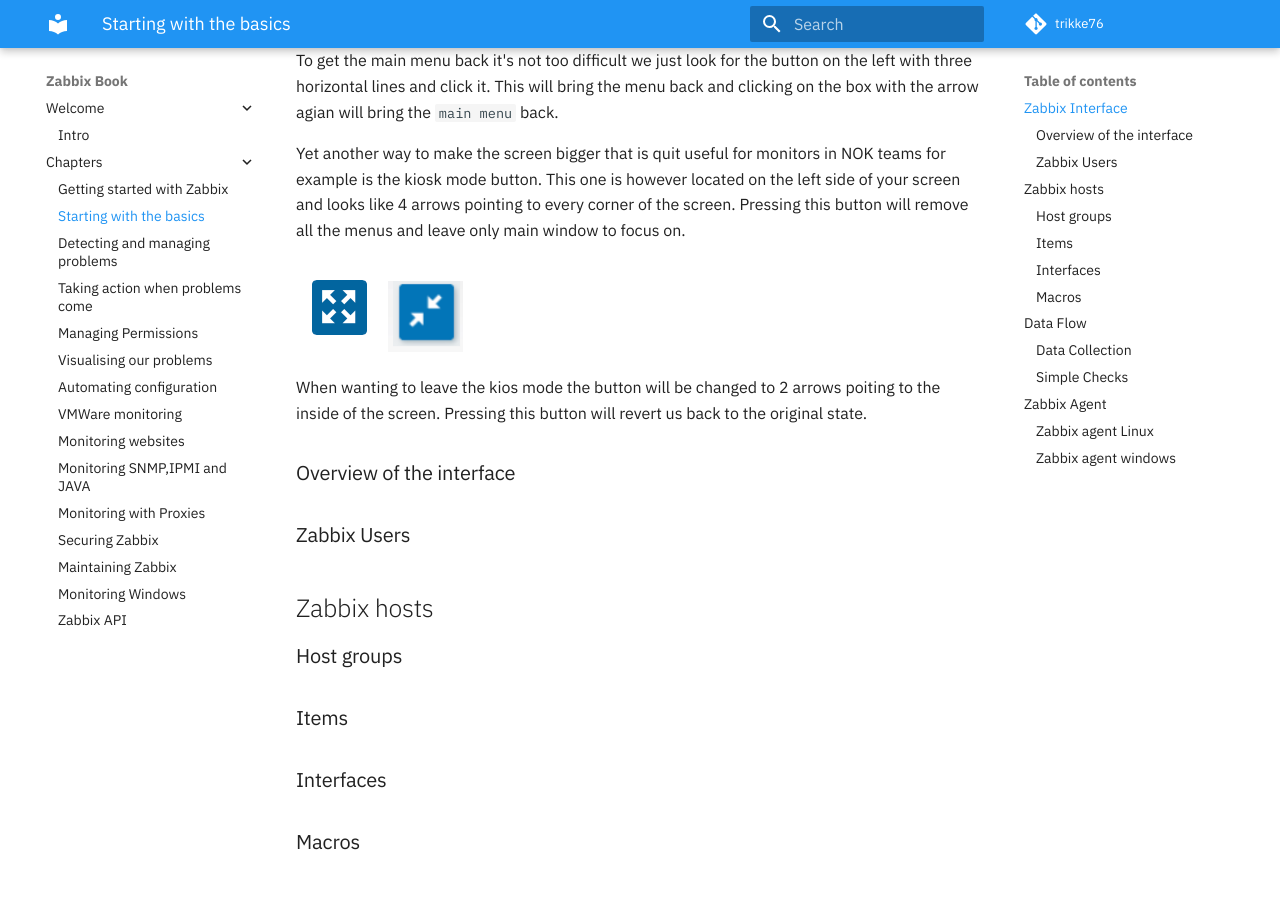
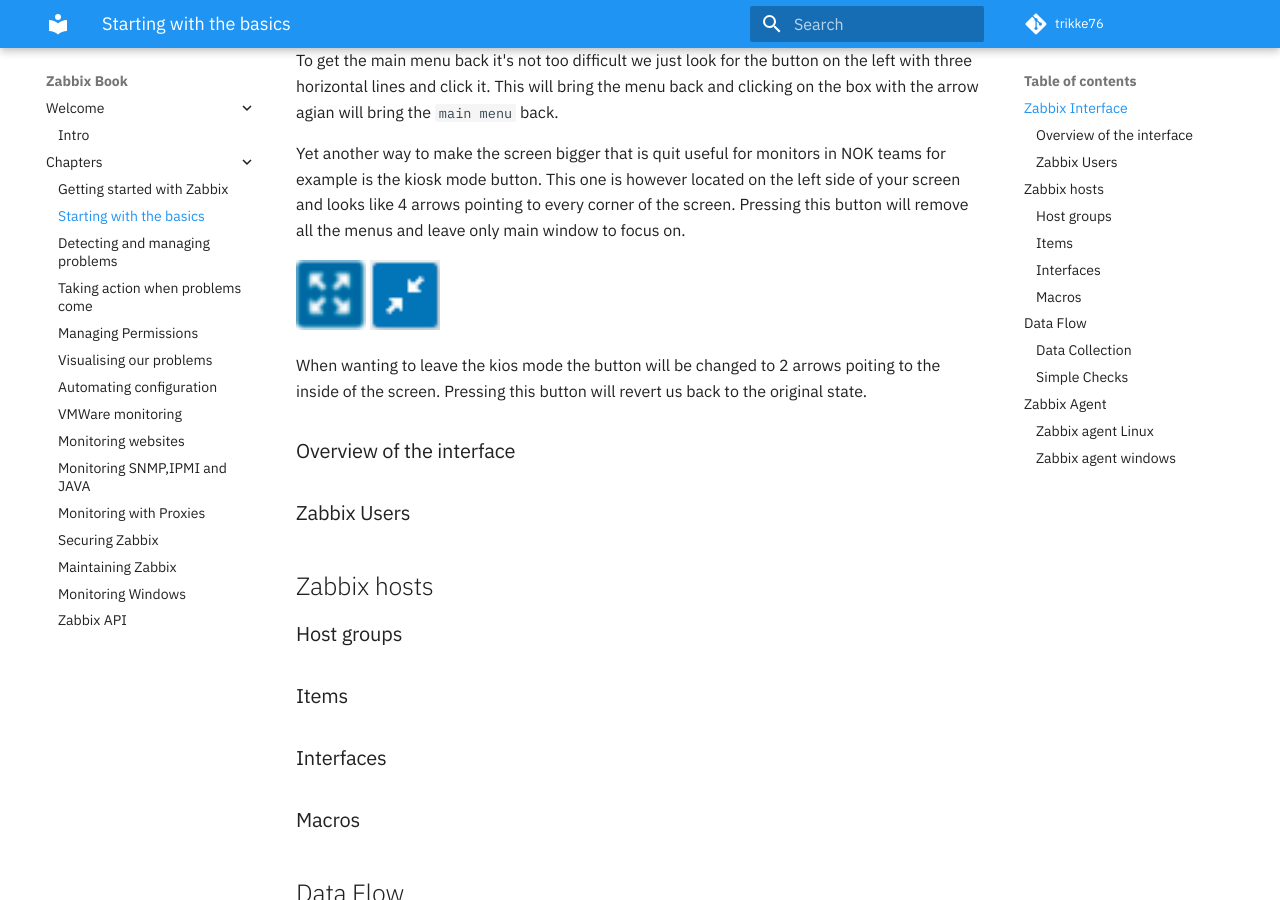
Before and after one commit to Trikke76/Zabbix-Book, an MkDocs documentation site: the page built from docs/02-Starting with the basic configuration.md, in a window 1280 px wide and 900 px high, scrolled down 1257 px. Built offline with MkDocs 1.6.1 and Material for MkDocs 9.7.7, drawn with Linux system fonts in a browser that asks for light colours; comment, search, counter and statistics services are not loaded.

Commit message:
improved icon quality

```diff
--- a/docs/02-Starting with the basic configuration.md
+++ b/docs/02-Starting with the basic configuration.md
@@ -25,7 +25,7 @@ You will see that the menu collapses to a set of small icons. Pressing ">>" will
 
 Yet another way to make the screen bigger that is quit useful for monitors in NOK teams for example is the kiosk mode button. This one is however located on the left side of your screen and looks like 4 arrows pointing to every corner of the screen. Pressing this button will remove all the menus and leave only main window to focus on.
 
-![Image title](CH02/kiosk-menu.png/) ![Image title](CH02/exitkiosk-menu.png/){ width="75" }
+![Image title](CH02/kiosk-menu.png/){ width="70" } ![Image title](CH02/exitkiosk-menu.png/){ width="70" }
 
 When wanting to leave the kios mode the button will be changed to 2 arrows poiting to the inside of the screen. Pressing this button will revert us back to the original state.
 
```
Also changed, not shown: docs/CH02/exitkiosk-menu.png, docs/CH02/kiosk-menu.png, 1 other file.
